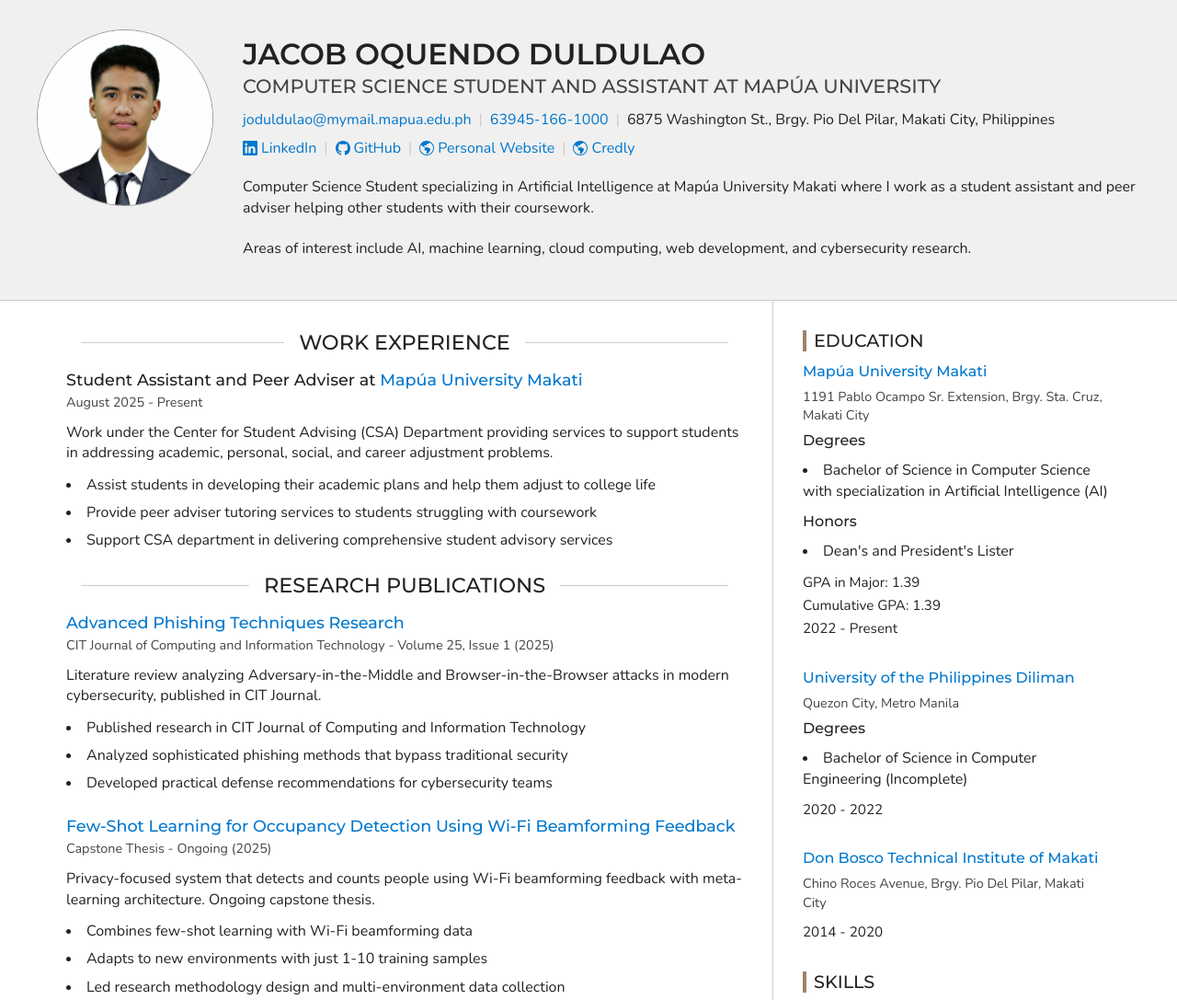
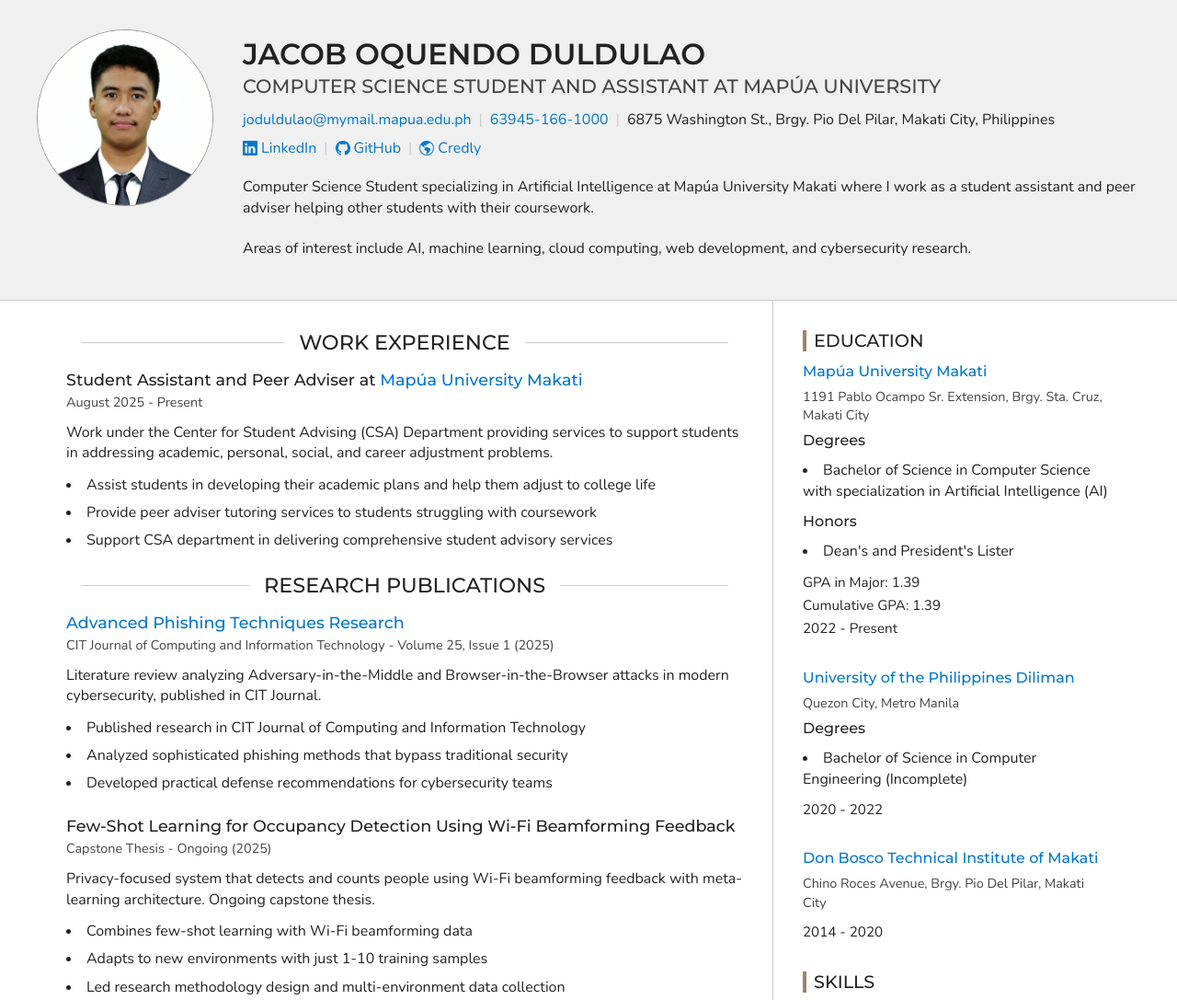
Before and after one commit to Pxtchvm/pxtchvm.github.io, a plain HTML site: page index.html in a window 1280 px wide. Shown: the top 1087 px of the page at 92% size. Drawn offline with nearby package versions, Linux system fonts and the light colour scheme.

Commit message:
Final portfolio link updates for better navigation
• Removed redundant "Personal Website" social link that pointed to itself
• Updated project URLs to point to specific GitHub repositories:
  - Colemak Without AltGr: https://github.com/Pxtchvm/colemak-without-AltGr
  - crAIvings: https://github.com/Pxtchvm/ai-restaurant-feedback
  - FindMe: https://github.com/Pxtchvm/FindMe
• Removed capstone thesis URL that previously pointed to generic GitHub profile
• Improved user experience with direct links to actual project repositories

```diff
--- a/index.html
+++ b/index.html
@@ -152,26 +152,6 @@
                   </li>
 
                   <li>
-                    <a href="https://pxtchvm.github.io/"
-                       rel="noopener noreferrer"
-                       aria-label="Personal Website"
-                       class="link-with-icon">
-                      <svg aria-hidden="true"
-     xmlns="http://www.w3.org/2000/svg"
-     role="img"
-     width="16"
-     height="16"
-     fill="currentColor"
-     class="bi bi-globe-americas"
-     viewBox="0 0 16 16">
-  <path d="M8 0a8 8 0 1 0 0 16A8 8 0 0 0 8 0M2.04 4.326c.325 1.329 2.532 2.54 3.717 3.19.48.263.793.434.743.484q-.121.12-.242.234c-.416.396-.787.749-.758 1.266.035.634.618.824 1.214 1.017.577.188 1.168.38 1.286.983.082.417-.075.988-.22 1.52-.215.782-.406 1.48.22 1.48 1.5-.5 3.798-3.186 4-5 .138-1.243-2-2-3.5-2.5-.478-.16-.755.081-.99.284-.172.15-.322.279-.51.216-.445-.148-2.5-2-1.5-2.5.78-.39.952-.171 1.227.182.078.099.163.208.273.318.609.304.662-.132.723-.633.039-.322.081-.671.277-.867.434-.434 1.265-.791 2.028-1.12.712-.306 1.365-.587 1.579-.88A7 7 0 1 1 2.04 4.327Z" />
-</svg>
-
-                      Personal Website
-                    </a>
-                  </li>
-
-                  <li>
                     <a href="https://www.credly.com/users/jacob-duldulao"
                        rel="noopener noreferrer"
                        aria-label="Credly"
@@ -254,7 +234,7 @@
                 <section>
                   <h3>
 
-                      <a href="https://github.com/Pxtchvm">Few-Shot Learning for Occupancy Detection Using Wi-Fi Beamforming Feedback</a>
+                      Few-Shot Learning for Occupancy Detection Using Wi-Fi Beamforming Feedback
 
                   </h3>
 
@@ -282,7 +262,7 @@
                 <section>
                   <h3>
 
-                      <a href="https://github.com/Pxtchvm">crAIvings - AI-Powered Restaurant Feedback Analysis</a>
+                      <a href="https://github.com/Pxtchvm/ai-restaurant-feedback">crAIvings - AI-Powered Restaurant Feedback Analysis</a>
 
                   </h3>
                   <p>Web application leveraging AI to analyze restaurant reviews, providing actionable insights to restaurant owners.</p>
@@ -297,7 +277,7 @@
                 <section>
                   <h3>
 
-                      <a href="https://github.com/Pxtchvm">FindMe: School Lost and Found System</a>
+                      <a href="https://github.com/Pxtchvm/FindMe">FindMe: School Lost and Found System</a>
 
                   </h3>
                   <p>Modern web-based Lost and Found Management System designed to streamline reporting, tracking, and claiming lost items on campus.</p>
@@ -312,7 +292,7 @@
                 <section>
                   <h3>
 
-                      <a href="https://github.com/Pxtchvm">Colemak Without AltGr</a>
+                      <a href="https://github.com/Pxtchvm/colemak-without-AltGr">Colemak Without AltGr</a>
 
                   </h3>
                   <p>Modified Colemak keyboard layout for Windows without AltGr functionality, optimized for IDE usage with hotkey shortcuts.</p>
```
Also changed, not shown: portfolio-pxtchvm.json (+3 -9 lines), resume.html (+4 -4 lines).
